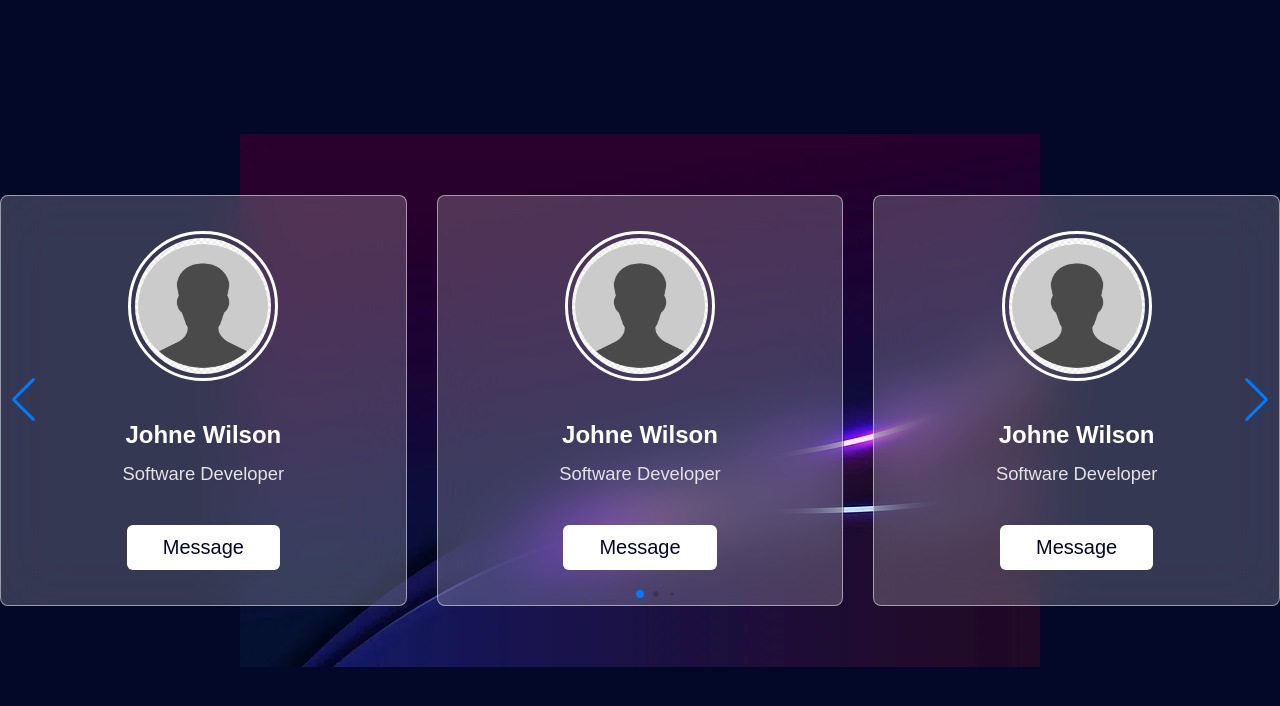
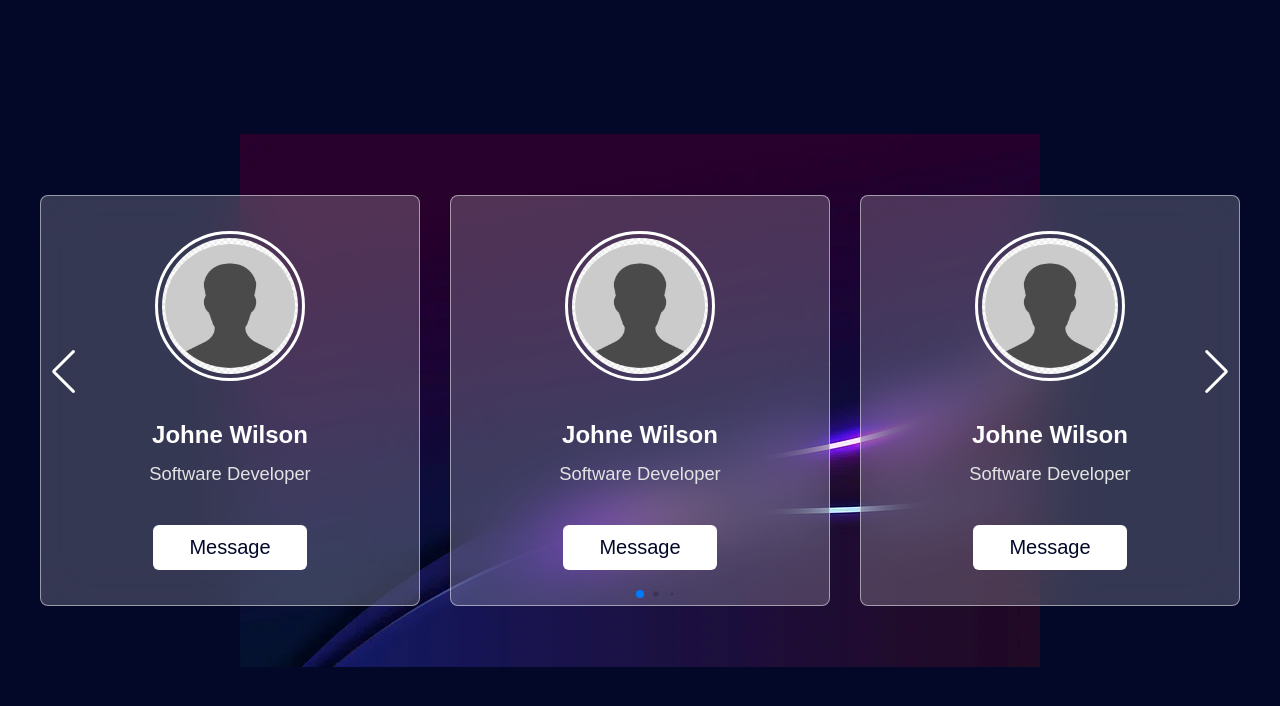
Before and after one commit to mishra-naveen-dev/cardslider, a plain HTML site: page index.html in a window 1280 px wide. Drawn offline with nearby package versions, Linux system fonts and the light colour scheme.

Commit message:
completed-coding

```diff
--- a/app.js
+++ b/app.js
@@ -21,7 +21,7 @@ const swiper = new Swiper('.slider-wrapper', {
         0: {
             slidesPerView: 1
         },
-        620: {
+        768: {
             slidesPerView: 2
         },
         1024: {
--- a/index.html
+++ b/index.html
@@ -75,8 +75,8 @@
             <div class="swiper-pagination"></div>
 
             <!-- If we need navigation buttons -->
-            <div class="swiper-button-prev"></div>
-            <div class="swiper-button-next"></div>
+            <div class="swiper-slide-button swiper-button-prev"></div>
+            <div class="swiper-slide-button swiper-button-next"></div>
         </div>
 
 
--- a/styles.css
+++ b/styles.css
@@ -3,6 +3,16 @@
   padding: 0;
   box-sizing: border-box;
   font-family: "Montserrat", sans-serif;
+}
+
+/* Define the flip animation */
+@keyframes flip {
+  from {
+    transform: rotateY(0);
+  }
+  to {
+    transform: rotateY(360deg);
+  }
 }
 
 body {
@@ -12,19 +22,28 @@ body {
   min-height: 100vh;
   background: url("images/image1.png") #030728 no-repeat center;
 }
+.slider-wrapper {
+  overflow: hidden;
+  max-width: 1200px;
+  margin: 0 70 55px;
+}
 .card-list .card-item {
   color: #fff;
-  width: 400px;
+  user-select: none;
   padding: 35px;
   display: flex;
   flex-direction: column;
-  border-radius: 8px;
   align-items: center;
   justify-content: center;
   border-radius: 8px;
   backdrop-filter: blur(30px);
   background: rgba(255, 255, 255, 0.2);
   border: 1px solid rgba(255, 255, 255, 0.5);
+  transition: 0.3s ease;
+}
+.card-list .card-item:hover {
+  transform: scale(1.1);
+  animation: flip 0.5s ease;
 }
 .card-list .card-item .user-image {
   width: 150px;
@@ -33,6 +52,10 @@ body {
   margin-bottom: 40px;
   border: 3px solid #fff;
   padding: 4px;
+  transition: 0.3s ease;
+}
+.card-list .card-item .user-image:hover {
+  transform: scale(1.1);
 }
 
 .card-list .card-item .user-profession {
@@ -59,3 +82,24 @@ body {
   border: 1px solid #fff;
   color: #fff;
 }
+.slider-wrapper .slider-pagination-bullet {
+  background: #fff;
+  height: 15px;
+  width: 15px;
+}
+.slider-wrapper .swiper-slide-button {
+  color: #fff;
+  margin-top: -50px;
+  transition: 0.2s ease;
+}
+.slider-wrapper .swiper-slide-button:hover {
+  color: #4658ff;
+}
+@media (max-width: 768px) {
+  .slider-wrapper {
+    margin: 0 10px 40px;
+  }
+  .slider-wrapper .swiper-slide-button {
+    display: none;
+  }
+}
```
